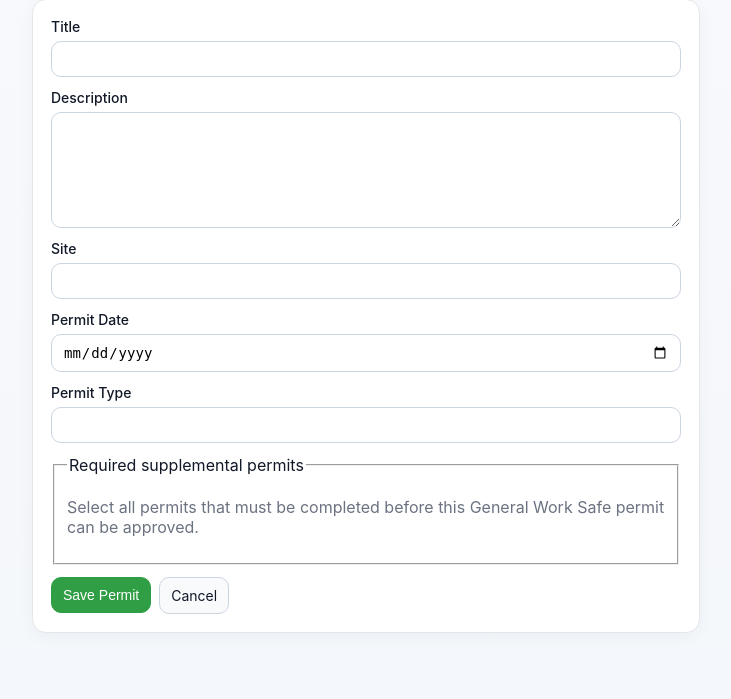
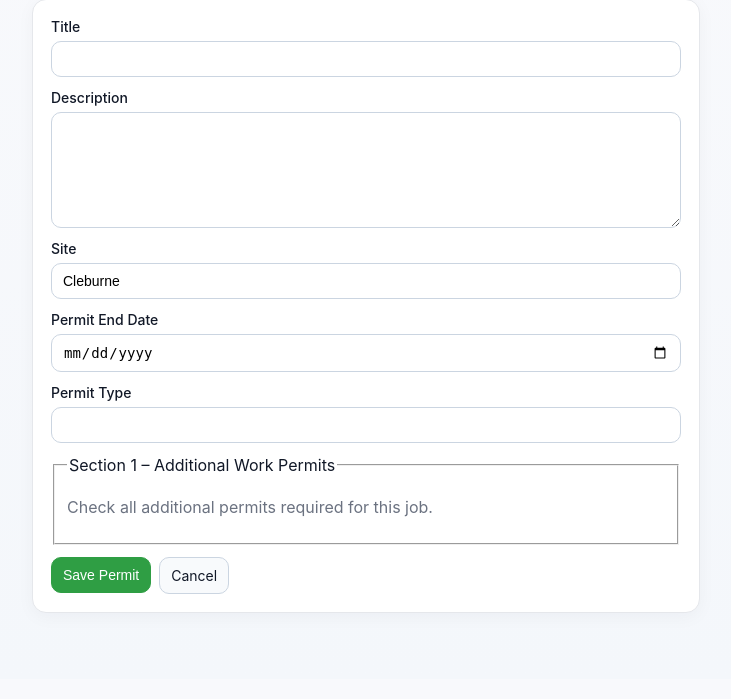
Before and after one commit to HAL001BOT/work-permits-mvp, a Node server app: template views/permit-form.ejs in a window 1280 px wide. Shown: the part 120-819 px from the top of the page, without its empty margins (274-1005 px from the left). After the commit the page ends 733 px from the top, so only its background shows below. Run offline with Node 20, Linux system fonts and the light colour scheme; the template is opened without the code that fills it, so the values that code supplies are empty; some libraries are stand-ins or nearby versions.

Commit message:
feat: enforce GSWP numbering, fixed site, sectioned fields, and PPE defaults

```diff
--- a/server.js
+++ b/server.js
@@ -67,12 +67,11 @@ const TEMPLATE_TEXT_BY_TYPE = {
 const PERMIT_FIELD_SCHEMAS = {
   [PERMIT_TYPES.GENERAL_WORK_SAFE]: [
     { key: 'general_permit_no', label: 'General Work Permit Number', type: 'text', section: 'General Information' },
-    { key: 'start_time', label: 'Start Time', type: 'text', section: 'General Information' },
-    { key: 'end_date', label: 'Permit End Date (max 7 days)', type: 'date', section: 'General Information' },
+    { key: 'start_time', label: 'Start Time', type: 'time', section: 'General Information' },
     { key: 'start_date', label: 'Start Date', type: 'date', section: 'General Information' },
-    { key: 'building_location', label: 'Building / Location', type: 'text', section: 'General Information' },
+    { key: 'building_location', label: 'Building / Location', type: 'select', options: ['Manufacturing building', 'Production building', 'Tanks'], section: 'General Information' },
     { key: 'contractor_company', label: 'Contractor Company', type: 'text', section: 'General Information' },
-    { key: 'shift', label: 'Shift (A/B/C/D)', type: 'text', section: 'General Information' },
+    { key: 'shift', label: 'Shift', type: 'select', options: ['A', 'B', 'C'], section: 'General Information' },
     { key: 'equipment', label: 'Equipment Being Worked On', type: 'text', section: 'General Information' },
     { key: 'contractor_lead', label: 'Contractor Supervisor / Lead', type: 'text', section: 'General Information' },
     { key: 'shift_supervisor', label: 'Shift Supervisor / Equivalent Rep', type: 'text', section: 'General Information' },
@@ -82,20 +81,24 @@ const PERMIT_FIELD_SCHEMAS = {
     { key: 'other_permits_needed', label: 'Other permits needed', type: 'textarea', section: 'Section 1 – Additional Work Permits' },
     { key: 'confirm_no_other_permits', label: 'I confirm no other permits are needed', type: 'checkbox', section: 'Section 1 – Additional Work Permits' },
 
-    { key: 'scope_of_work', label: '2a. Describe the work to be completed', type: 'textarea', section: 'Section 2 – Work Description' },
-    { key: 'ppe_face_shield', label: 'PPE: Face shield', type: 'checkbox', section: 'Section 2 – Work Description' },
-    { key: 'ppe_welding_face_shield', label: 'PPE: Welding Face shield', type: 'checkbox', section: 'Section 2 – Work Description' },
-    { key: 'ppe_full_face_respirator', label: 'PPE: Full Face Respirator', type: 'checkbox', section: 'Section 2 – Work Description' },
-    { key: 'ppe_safety_leather_gloves', label: 'PPE: Safety/Leather Gloves', type: 'checkbox', section: 'Section 2 – Work Description' },
-    { key: 'ppe_ear_plugs', label: 'PPE: Ear Plugs', type: 'checkbox', section: 'Section 2 – Work Description' },
-    { key: 'ppe_chemical_rubber_boots', label: 'PPE: Chemical rubber boots', type: 'checkbox', section: 'Section 2 – Work Description' },
-    { key: 'ppe_fire_retardant_attire', label: 'PPE: Fire Retardant Attire', type: 'checkbox', section: 'Section 2 – Work Description' },
-    { key: 'ppe_chemical_frock', label: 'PPE: Chemical Frock', type: 'checkbox', section: 'Section 2 – Work Description' },
-    { key: 'ppe_safety_harness', label: 'PPE: Safety Harness', type: 'checkbox', section: 'Section 2 – Work Description' },
-    { key: 'ppe_chemical_gloves', label: 'PPE: Chemical Gloves', type: 'checkbox', section: 'Section 2 – Work Description' },
-    { key: 'ppe_chemical_apron', label: 'PPE: Chemical Apron', type: 'checkbox', section: 'Section 2 – Work Description' },
-    { key: 'ppe_dust_mask', label: 'PPE: Dust Mask', type: 'checkbox', section: 'Section 2 – Work Description' },
-    { key: 'ppe_other_text', label: 'PPE: Others', type: 'text', section: 'Section 2 – Work Description' },
+    { key: 'scope_of_work', label: 'Describe the work to be completed', type: 'textarea', section: 'Section 2a – Work Description' },
+    { key: 'face_shield', label: 'Face shield', type: 'checkbox', section: 'Section 2b – PPE Required' },
+    { key: 'welding_face_shield', label: 'Welding Face shield', type: 'checkbox', section: 'Section 2b – PPE Required' },
+    { key: 'full_face_respirator', label: 'Full Face Respirator', type: 'checkbox', section: 'Section 2b – PPE Required' },
+    { key: 'safety_leather_gloves', label: 'Safety/Leather Gloves', type: 'checkbox', section: 'Section 2b – PPE Required' },
+    { key: 'ear_plugs', label: 'Ear Plugs', type: 'checkbox', section: 'Section 2b – PPE Required' },
+    { key: 'chemical_rubber_boots', label: 'Chemical rubber boots', type: 'checkbox', section: 'Section 2b – PPE Required' },
+    { key: 'fire_retardant_attire', label: 'Fire Retardant Attire', type: 'checkbox', section: 'Section 2b – PPE Required' },
+    { key: 'chemical_frock', label: 'Chemical Frock', type: 'checkbox', section: 'Section 2b – PPE Required' },
+    { key: 'safety_harness', label: 'Safety Harness', type: 'checkbox', section: 'Section 2b – PPE Required' },
+    { key: 'chemical_gloves', label: 'Chemical Gloves', type: 'checkbox', section: 'Section 2b – PPE Required' },
+    { key: 'chemical_apron', label: 'Chemical Apron', type: 'checkbox', section: 'Section 2b – PPE Required' },
+    { key: 'dust_mask', label: 'Dust Mask', type: 'checkbox', section: 'Section 2b – PPE Required' },
+    { key: 'hard_hat', label: 'Hard Hat', type: 'checkbox', forcedTrue: true, section: 'Section 2b – PPE Required' },
+    { key: 'full_sleeve_shirt', label: 'Full Sleeve Shirt', type: 'checkbox', forcedTrue: true, section: 'Section 2b – PPE Required' },
+    { key: 'steel_toe_shoes', label: 'Steel Toe Shoes', type: 'checkbox', forcedTrue: true, section: 'Section 2b – PPE Required' },
+    { key: 'safety_glasses', label: 'Safety Glasses', type: 'checkbox', forcedTrue: true, section: 'Section 2b – PPE Required' },
+    { key: 'other_text', label: 'Others', type: 'text', section: 'Section 2b – PPE Required' },
 
     { key: 'hazards_other', label: 'List all other hazards', type: 'textarea', section: 'Section 3 – Hazard Evaluation' },
     { key: 'hazard_controls', label: '3a. Steps taken to mitigate hazards', type: 'textarea', section: 'Section 3 – Hazard Evaluation' },
@@ -243,6 +246,22 @@ function templateTextForType(type) {
   return TEMPLATE_TEXT_BY_TYPE[type] || '';
 }
 
+function generateNextGswpTitle() {
+  const rows = db
+    .prepare(`SELECT title FROM permits WHERE permit_type = ? AND title LIKE 'SACHEM-GSWP-%'`)
+    .all(PERMIT_TYPES.GENERAL_WORK_SAFE);
+
+  let maxNum = -1;
+  for (const row of rows) {
+    const m = String(row.title || '').match(/^SACHEM-GSWP-(\d{5})$/);
+    if (!m) continue;
+    const n = Number(m[1]);
+    if (Number.isInteger(n) && n > maxNum) maxNum = n;
+  }
+  const next = maxNum + 1;
+  return `SACHEM-GSWP-${String(next).padStart(5, '0')}`;
+}
+
 function fieldSchemaForType(type) {
   return PERMIT_FIELD_SCHEMAS[type] || [];
 }
@@ -262,7 +281,7 @@ function extractPermitFieldsFromBody(body, permitType) {
   const fields = {};
   for (const f of schema) {
     const key = `pf__${f.key}`;
-    if (f.type === 'checkbox') fields[f.key] = body[key] ? 1 : 0;
+    if (f.type === 'checkbox') fields[f.key] = f.forcedTrue ? 1 : (body[key] ? 1 : 0);
     else fields[f.key] = String(body[key] || '').trim();
   }
   return fields;
@@ -626,7 +645,7 @@ app.get('/permits', requireAuth, (req, res) => {
 app.get('/permits/new', requireAuth, (req, res) => {
   if (!canCreatePermit(req.session.user)) return res.status(403).send('Forbidden');
   res.render('permit-form', {
-    permit: null,
+    permit: { title: generateNextGswpTitle(), site: 'Cleburne', permit_type: PERMIT_TYPES.GENERAL_WORK_SAFE },
     action: '/permits',
     error: null,
     permitFieldSchema: fieldSchemaForType(PERMIT_TYPES.GENERAL_WORK_SAFE),
@@ -638,15 +657,32 @@ app.get('/permits/new', requireAuth, (req, res) => {
 
 app.post('/permits', requireAuth, (req, res) => {
   if (!canCreatePermit(req.session.user)) return res.status(403).send('Forbidden');
-  const { title, description = '', site, permit_date } = req.body;
+  const { description = '', permit_date } = req.body;
+  const title = generateNextGswpTitle();
+  const site = 'Cleburne';
   const requiredPermits = normalizeRequiredPermits(req.body.required_permits);
   const permitFields = extractPermitFieldsFromBody(req.body, PERMIT_TYPES.GENERAL_WORK_SAFE);
+  permitFields.general_permit_no = title;
   const finalDescription = (description || '').trim() || templateTextForType(PERMIT_TYPES.GENERAL_WORK_SAFE);
-  if (!title || !site || !permit_date) {
+  const startDate = permitFields.start_date || '';
+
+  if (!permit_date) {
     return res.status(400).render('permit-form', {
       permit: { ...req.body, permit_type: PERMIT_TYPES.GENERAL_WORK_SAFE, required_permits_json: JSON.stringify(requiredPermits) },
       action: '/permits',
-      error: 'Title, site, and permit date are required.',
+      error: 'Permit end date is required.',
+      supplementalPermitTypes: SUPPLEMENTAL_PERMIT_TYPES,
+      permitTypeLabels: PERMIT_TYPE_LABELS,
+      permitFieldSchema: fieldSchemaForType(PERMIT_TYPES.GENERAL_WORK_SAFE),
+      permitFieldValues: permitFields,
+    });
+  }
+
+  if (startDate && startDate > permit_date) {
+    return res.status(400).render('permit-form', {
+      permit: { ...req.body, permit_type: PERMIT_TYPES.GENERAL_WORK_SAFE, required_permits_json: JSON.stringify(requiredPermits) },
+      action: '/permits',
+      error: 'Start date must be before or equal to permit end date.',
       supplementalPermitTypes: SUPPLEMENTAL_PERMIT_TYPES,
       permitTypeLabels: PERMIT_TYPE_LABELS,
       permitFieldSchema: fieldSchemaForType(PERMIT_TYPES.GENERAL_WORK_SAFE),
@@ -698,16 +734,32 @@ app.post('/permits/:id(\\d+)', requireAuth, (req, res) => {
   if (!permit) return res.status(404).send('Permit not found');
   if (!canEditFields(req.session.user, permit)) return res.status(403).send('Forbidden');
 
-  const { title, description = '', site, permit_date } = req.body;
+  const { description = '', permit_date } = req.body;
+  const permitType = permit.permit_type || PERMIT_TYPES.GENERAL_WORK_SAFE;
+  const title = permit.title;
+  const site = permitType === PERMIT_TYPES.GENERAL_WORK_SAFE ? 'Cleburne' : (req.body.site || permit.site);
   const requiredPermits = isGeneralPermit(permit) ? normalizeRequiredPermits(req.body.required_permits) : [];
-  const permitType = permit.permit_type || PERMIT_TYPES.GENERAL_WORK_SAFE;
   const permitFields = extractPermitFieldsFromBody(req.body, permitType);
+  if (permitType === PERMIT_TYPES.GENERAL_WORK_SAFE) permitFields.general_permit_no = title;
 
-  if (!title || !site || !permit_date) {
+  if (!permit_date) {
     return res.status(400).render('permit-form', {
       permit: { ...permit, ...req.body, required_permits_json: JSON.stringify(requiredPermits) },
       action: `/permits/${req.params.id}`,
-      error: 'Title, site, and permit date are required.',
+      error: 'Permit end date is required.',
+      supplementalPermitTypes: SUPPLEMENTAL_PERMIT_TYPES,
+      permitTypeLabels: PERMIT_TYPE_LABELS,
+      permitFieldSchema: fieldSchemaForType(permitType),
+      permitFieldValues: permitFields,
+    });
+  }
+
+  const startDate = permitFields.start_date || '';
+  if (permitType === PERMIT_TYPES.GENERAL_WORK_SAFE && startDate && startDate > permit_date) {
+    return res.status(400).render('permit-form', {
+      permit: { ...permit, ...req.body, required_permits_json: JSON.stringify(requiredPermits) },
+      action: `/permits/${req.params.id}`,
+      error: 'Start date must be before or equal to permit end date.',
       supplementalPermitTypes: SUPPLEMENTAL_PERMIT_TYPES,
       permitTypeLabels: PERMIT_TYPE_LABELS,
       permitFieldSchema: fieldSchemaForType(permitType),
--- a/views/permit-form.ejs
+++ b/views/permit-form.ejs
@@ -30,15 +30,19 @@
 
     <form method="post" action="<%= action %>" class="card form-stack">
       <label>Title
-        <input name="title" required value="<%= permit?.title || '' %>" />
+        <input name="title" value="<%= permit?.title || '' %>" readonly />
       </label>
       <label>Description
         <textarea name="description" rows="6"><%= permit?.description || '' %></textarea>
       </label>
       <label>Site
-        <input name="site" required value="<%= permit?.site || '' %>" />
+        <% if (currentType === 'general_work_safe') { %>
+          <input name="site" value="Cleburne" readonly />
+        <% } else { %>
+          <input name="site" value="<%= permit?.site || '' %>" />
+        <% } %>
       </label>
-      <label>Permit Date
+      <label>Permit End Date
         <input type="date" name="permit_date" required value="<%= permit?.permit_date || '' %>" />
       </label>
 
@@ -48,8 +52,8 @@
 
       <% if (currentType === 'general_work_safe') { %>
         <fieldset>
-          <legend>Required supplemental permits</legend>
-          <p class="muted">Select all permits that must be completed before this General Work Safe permit can be approved.</p>
+          <legend>Section 1 – Additional Work Permits</legend>
+          <p class="muted">Check all additional permits required for this job.</p>
           <div class="form-stack">
             <% supplementalPermitTypes.forEach(type => { %>
               <label class="row gap" style="align-items:center;">
@@ -80,11 +84,19 @@
                     <textarea name="pf__<%= f.key %>" rows="4"><%= fieldValues[f.key] || '' %></textarea>
                   <% } else if (f.type === 'checkbox') { %>
                     <span class="row gap" style="align-items:center; margin-top:6px;">
-                      <input type="checkbox" name="pf__<%= f.key %>" value="1" <%= Number(fieldValues[f.key]) ? 'checked' : '' %> />
-                      <span class="muted">Yes</span>
+                      <input type="checkbox" name="pf__<%= f.key %>" value="1" <%= (f.forcedTrue || Number(fieldValues[f.key])) ? 'checked' : '' %> <%= f.forcedTrue ? 'disabled' : '' %> />
+                      <% if (f.forcedTrue) { %><input type="hidden" name="pf__<%= f.key %>" value="1" /><% } %>
+                      <span class="muted"><%= f.forcedTrue ? 'Required' : 'Yes' %></span>
                     </span>
+                  <% } else if (f.type === 'select') { %>
+                    <select name="pf__<%= f.key %>">
+                      <option value="">Select...</option>
+                      <% (f.options || []).forEach(opt => { %>
+                        <option value="<%= opt %>" <%= String(fieldValues[f.key] || '') === String(opt) ? 'selected' : '' %>><%= opt %></option>
+                      <% }) %>
+                    </select>
                   <% } else { %>
-                    <input type="<%= f.type === 'date' ? 'date' : 'text' %>" name="pf__<%= f.key %>" value="<%= fieldValues[f.key] || '' %>" />
+                    <input type="<%= f.type === 'date' ? 'date' : (f.type === 'time' ? 'time' : 'text') %>" name="pf__<%= f.key %>" value="<%= fieldValues[f.key] || '' %>" />
                   <% } %>
                 </label>
               <% }) %>
```
